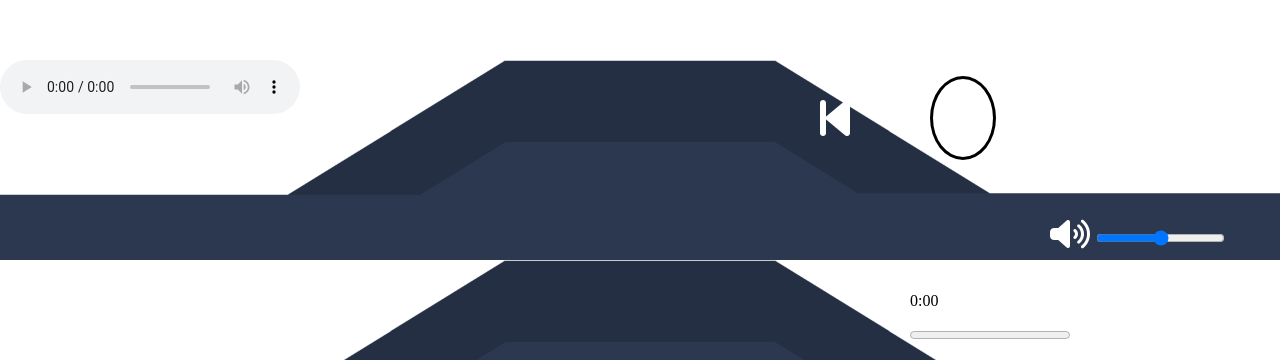
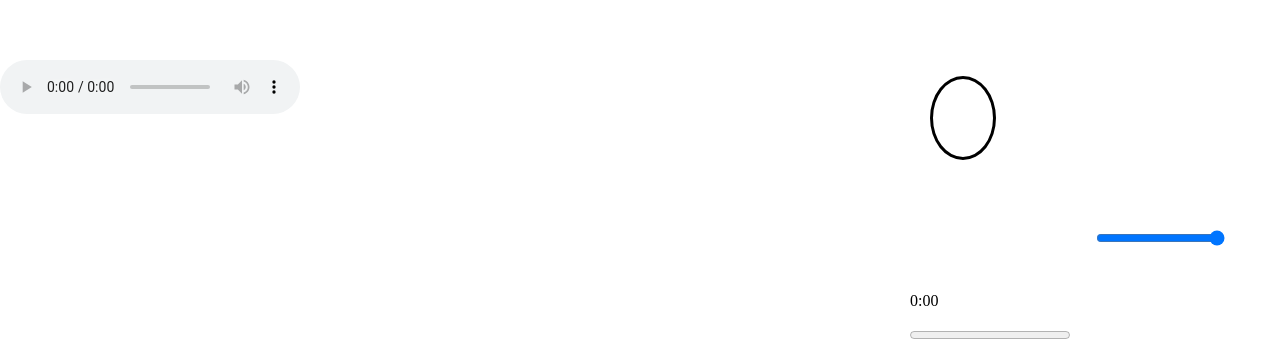
Before and after one commit to Beachman4/player, a website built with webpack: page index.html in a window 1280 px wide. Shown: the part 440-800 px from the top of the page. Built offline with nearby package versions, Linux system fonts and the light colour scheme.

Commit message:
Redoing the UI, I don't like it anymore

```diff
--- a/index.html
+++ b/index.html
@@ -10,7 +10,34 @@
 <body>
     <div id="player">
         <audio id="media"></audio>
-        <div id="player-controls">
+        <div id="player-control-wrapper">
+            <div id="player-controls">
+                <div id="player-left">
+                    <div id="player-playpause">
+                        <a href="#" id="player-play" style="display: none" onclick="player.play(this); return false;"><i class="fa fa-play fa-3x"></i></a>
+                        <a href="#" id="player-pause" onclick="player.stop(this); return false;"><i class="fa fa-pause fa-3x"></i></a>
+                    </div>
+                    <div id="player-seek">
+                        <a href="#" id="player-previous" onclick="player.previous(this); return false;"><i class="fa fa-step-backward fa-3x"></i></a>
+                        <a href="#" id="player-next" onclick="player.forward(this); return false;"><i class="fa fa-step-forward fa-3x"></i></a>
+                    </div>
+                </div>
+                <div id="player-middle">
+                    <div id="player-progress">
+                        <p id="player-currentTime"></p>
+                        <progress id="player-progress-bar"></progress>
+                        <p id="player-totalTime"></p>
+                    </div>
+                </div>
+                <div id="player-right">
+                    <div id="player-volume">
+                        <i style="color: #fff;" class="fa fa-volume-up fa-2x"></i>
+                        <input min="0" max="1" step="0.1" type="range" id="volume" onMouseMove="player.volumeChange(this);">
+                    </div>
+                </div>
+            </div>
+        </div>
+        <!--<div id="player-controls">
             <div id="player-playpause">
                 <a href="#" id="player-play" style="display: none" onclick="player.play(this); return false;"><i class="fa fa-play fa-3x"></i></a>
                 <a href="#" id="player-pause" onclick="player.stop(this); return false;"><i class="fa fa-pause fa-3x"></i></a>
@@ -21,14 +48,14 @@
             </div>
             <div id="player-volume">
                 <i style="color: #fff;" class="fa fa-volume-up fa-2x"></i>
-                <input min="0" max="1" step="0.1" type="range" id="volume" orient="vertical" onMouseMove="player.volumeChange(this);">
+                <input min="0" max="1" step="0.1" type="range" id="volume" onMouseMove="player.volumeChange(this);">
             </div>
             <div id="player-progress">
                 <p id="player-currentTime"></p>
                 <progress id="player-progress-bar"></progress>
                 <p id="player-totalTime"></p>
             </div>
-        </div>
+        </div>-->
     </div>
     <style>
         /*#volume
@@ -60,7 +87,7 @@
             position: fixed;
             bottom: 0;
             left: 0;
-            background-image: url('player.png');
+            /*background-image: url('player.png');*/
             background-size: 100%;
         }
         #player-previous {
--- a/src/Player-compiled.js
+++ b/src/Player-compiled.js
@@ -27,6 +27,7 @@ var Player = function () {
             this.player.controls = true;
             this.initHandlers();
             this.loadPlayist();
+            document.getElementById('volume').value = this.player.volume;
         }
     }, {
         key: 'mediaType',
@@ -98,7 +99,6 @@ var Player = function () {
                 var currentTime = this.player.currentTime;
                 var minutes = Math.floor(currentTime / 60);
                 var seconds = currentTime - minutes * 60;
-                console.log(String(parseInt(seconds)).length);
                 if (String(parseInt(seconds)).length == 1) {
                     seconds = "0" + String(parseInt(seconds));
                 } else {
--- a/src/Player.js
+++ b/src/Player.js
@@ -27,6 +27,7 @@ class Player
         this.player.controls = true;
         this.initHandlers();
         this.loadPlayist();
+        document.getElementById('volume').value = this.player.volume;
     }
 
     mediaType()
@@ -101,7 +102,6 @@ class Player
             var currentTime = this.player.currentTime;
             var minutes = Math.floor(currentTime / 60);
             var seconds = currentTime - minutes * 60;
-            console.log(String(parseInt(seconds)).length);
             if (String(parseInt(seconds)).length == 1) {
                 seconds = "0" + String(parseInt(seconds));
             } else {
```
Also changed, not shown: 1 other file.
